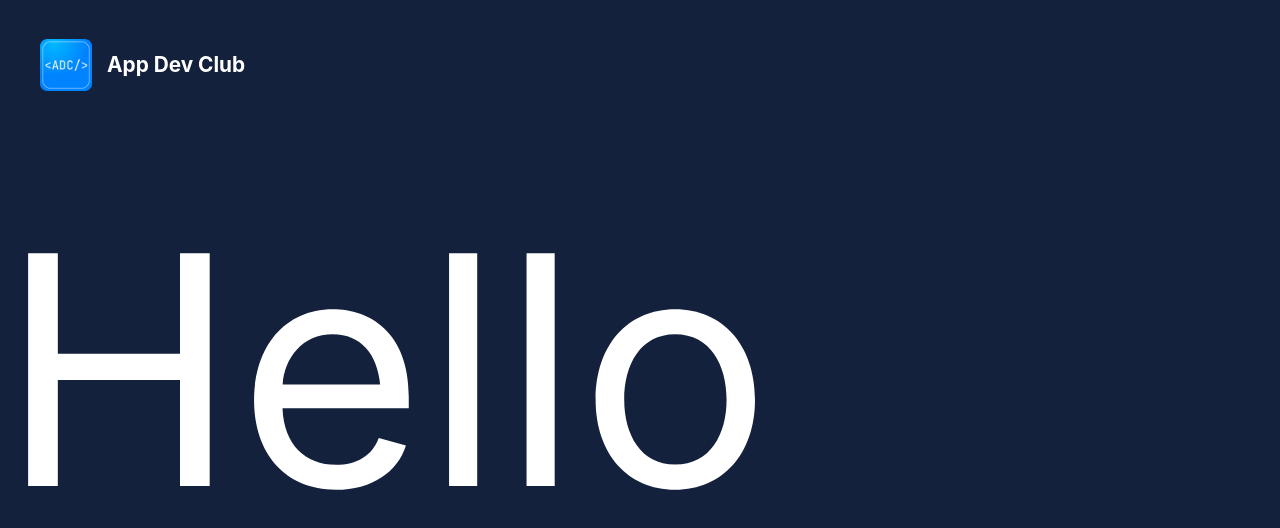
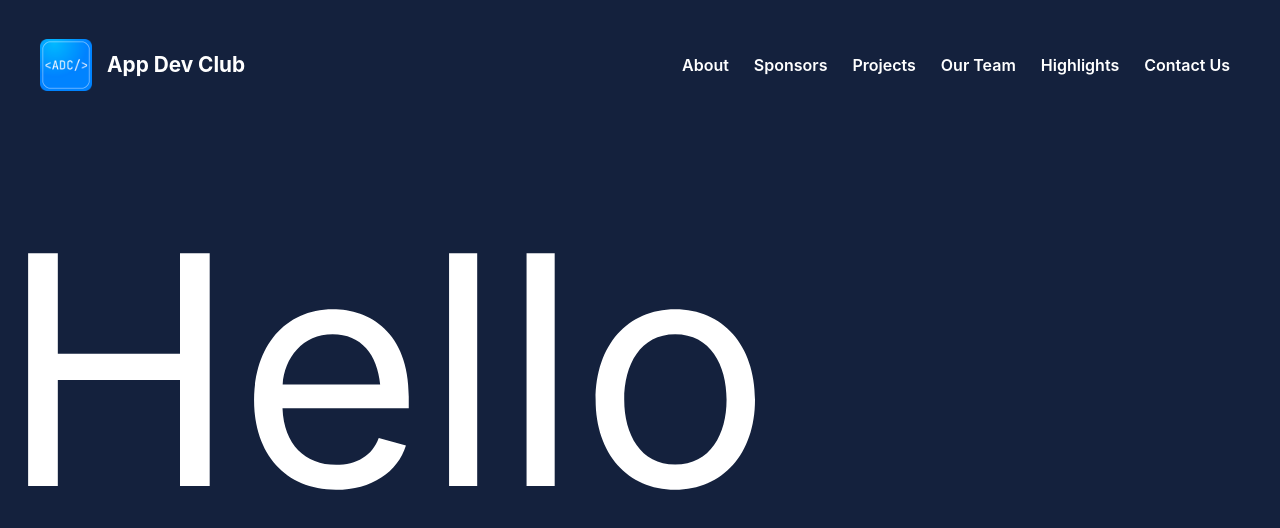
Before and after one commit to appdevumd/website-v2, a React (Vite) app: page / in a window 1280 px wide. Shown: the top 528 px of the page. Built offline with nearby package versions, Linux system fonts and the light colour scheme; a web font is replaced by a local one.

Commit message:
Added Dynamic Links to AppBar, Improved Fluidity

```diff
--- a/index.html
+++ b/index.html
@@ -2,7 +2,7 @@
 <html lang="en">
   <head>
     <meta charset="UTF-8" />
-    <link rel="icon" type="image/svg+xml" href="/vite.svg" />
+    <link rel="icon" type="image/png" href="/logo256.png" />
     <meta name="viewport" content="width=device-width, initial-scale=1.0" />
     <title>App Dev Club @ UMD</title>
 
--- a/src/components/WebAppBar.tsx
+++ b/src/components/WebAppBar.tsx
@@ -1,9 +1,15 @@
 import { Box, SxProps, Toolbar, Typography } from "@mui/material";
+
+export interface WebAppBarLink {
+    title: string,
+    anchor: string
+};
 
 export default function WebAppBar(props: {
     sx?: SxProps,
     fullWidth?: boolean,
-    translucent?: boolean
+    translucent?: boolean,
+    links: WebAppBarLink[]
 }) {
     return (
         <Box sx={{
@@ -26,7 +32,22 @@ export default function WebAppBar(props: {
                 userSelect: 'none',
             }}>
                 <img src="/logo256.png" style={{ maxHeight: '65%', margin: '10px 0px 10px 0px' }} />
-                <Typography sx={{ fontSize: '1.3rem', fontWeight: "bold", marginLeft: '15px' }}>App Dev Club</Typography>
+                <Typography sx={{ flexGrow: 1, fontSize: '1.3rem', fontWeight: "bold", marginLeft: '15px' }}>App Dev Club</Typography>
+
+                { /* Links, Hide In Mobile. Provide Dropdown Instead */}
+                <Box sx={{ display: { xs: 'none', md: 'flex' } }}>
+                    {
+                        props.links.map((link) => (
+                            <Typography sx={{
+                                fontSize: '1rem',
+                                fontWeight: 600,
+                                marginLeft: '15px',
+                                marginRight: '10px'
+                            }}
+                            >{link.title}</Typography>
+                        ))
+                    }
+                </Box>
             </Toolbar>
         </Box>
     );
--- a/src/index.css
+++ b/src/index.css
@@ -13,7 +13,7 @@
 }
 
 body {
-  width: 100vw;
-  height: 100vh;
+  width: 100%;
+  height: 100%;
   margin: 0px;
 }
--- a/src/integrals/WebLandingPage.tsx
+++ b/src/integrals/WebLandingPage.tsx
@@ -1,11 +1,21 @@
 import { Box, Typography } from "@mui/material";
 import React from "react";
 import WebEventsBar, { WebEvent } from "../components/WebEventsBar";
-import WebAppBar from "../components/WebAppBar";
+import WebAppBar, { WebAppBarLink } from "../components/WebAppBar";
 
 export default function WebLandingPage() {
     const [liveEvents, setLiveEvents] = React.useState<WebEvent[]>([]);
     const [translucentAppBarTop, setTranslucentAppBarTop] = React.useState(-120);
+
+    /* Define WebAppBar Links */
+    const webAppBarLinks: WebAppBarLink[] = [
+        { title: "About", anchor: "" },
+        { title: "Sponsors", anchor: "" },
+        { title: "Projects", anchor: "" },
+        { title: "Our Team", anchor: "" },
+        { title: "Highlights", anchor: "" },
+        { title: "Contact Us", anchor: "" },
+    ];
 
     React.useEffect(() => {
         /* Detect Webpage Scroll */
@@ -27,15 +37,23 @@ export default function WebLandingPage() {
                     <WebEventsBar events={liveEvents} />
             }
 
-            { /* Translucent App Bar */}
-            <WebAppBar translucent={true} sx={{ position: 'fixed', top: `${translucentAppBarTop}px`, left: '0px' }} />
-
             { /* Fixed App Bar */}
-            <WebAppBar fullWidth />
+            <WebAppBar links={webAppBarLinks} fullWidth />
 
             <Box>
                 <Typography sx={{ fontSize: '20rem' }}>Hello</Typography>
             </Box>
+
+            { /* Translucent App Bar, Last Element, On Top of All */}
+            <WebAppBar
+                links={webAppBarLinks}
+                translucent={true}
+                sx={{
+                    position: 'fixed',
+                    top: `${translucentAppBarTop}px`,
+                    left: '0px'
+                }}
+            />
         </Box>
     );
 }
```
